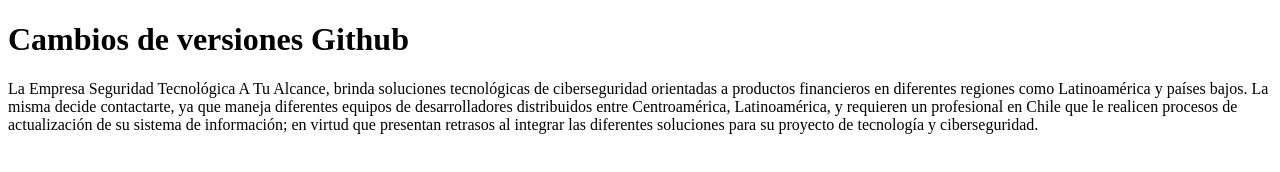
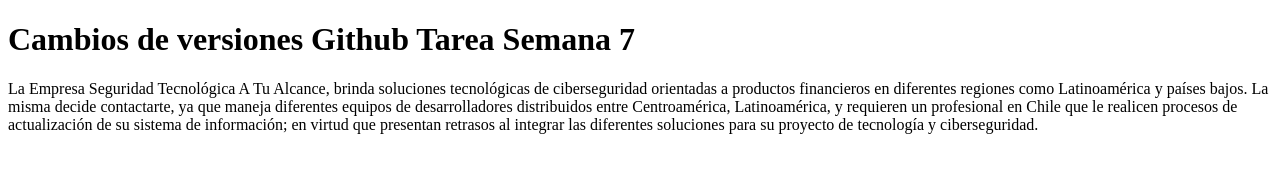
Before and after one commit to vmdlc/Repositorio1_Semana7, a plain HTML site: page Index.html in a window 1280 px wide. Drawn offline with Linux system fonts and the light colour scheme.

Commit message:
Se agrego al titulo Tarea Semana 7

```diff
--- a/Index.html
+++ b/Index.html
@@ -6,7 +6,7 @@
         <title>Empresa Seguridad Tecnológica A Tu Alcance</title>
     </head>
     <body>
-        <h1>Cambios de versiones Github</h1>
+        <h1>Cambios de versiones Github Tarea Semana 7</h1>
         <p>
             La Empresa Seguridad Tecnológica A Tu Alcance, brinda soluciones tecnológicas de ciberseguridad
             orientadas a productos financieros en diferentes regiones como Latinoamérica y países bajos.
```
